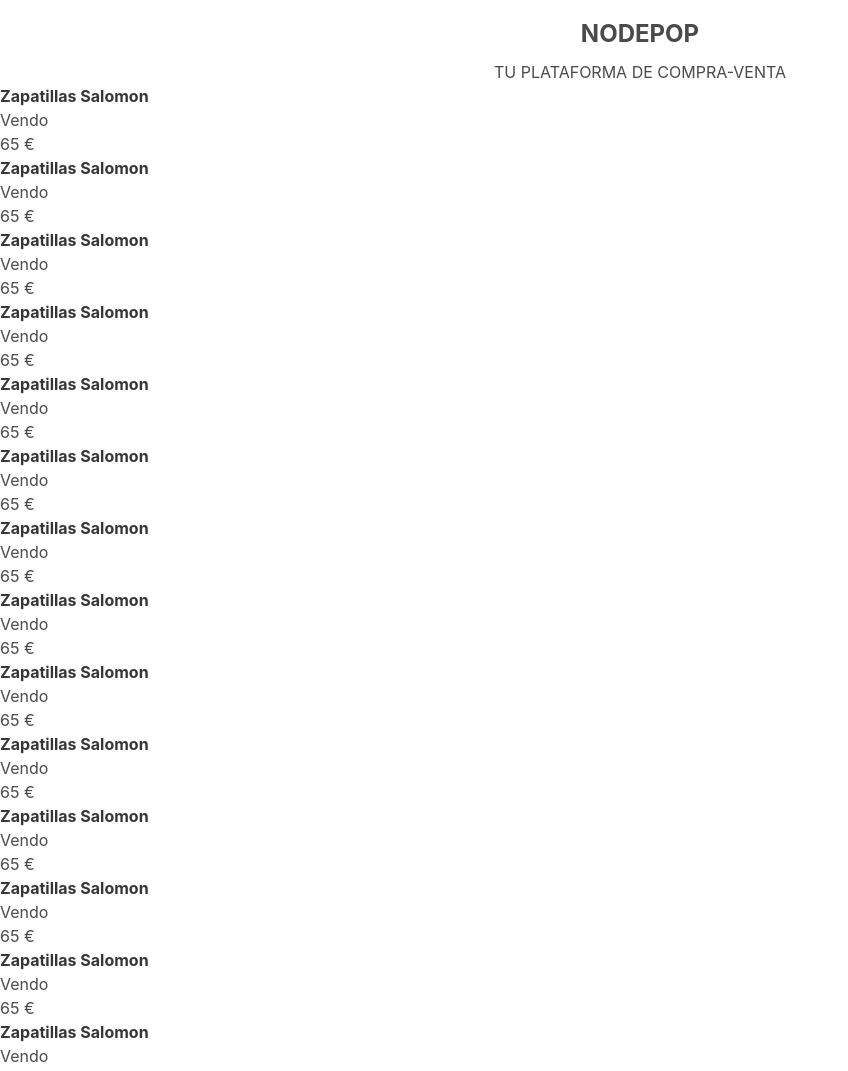
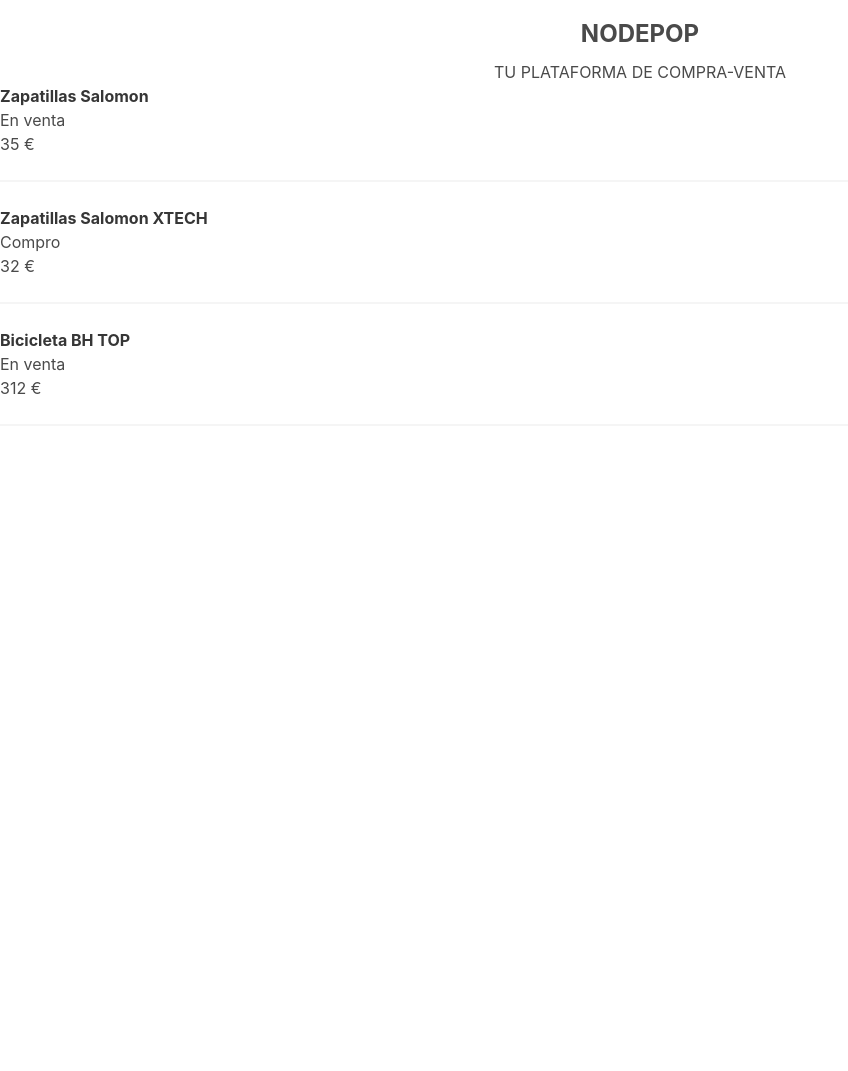
Before and after one commit to jaimeperezortega/Nodepop-Frontend, a plain HTML site: page index.html in a window 1280 px wide. Shown: the top 1071 px of the page, without its empty margins (0-848 px from the left). After the commit the page ends 800 px from the top, so only its background shows below. Drawn offline with nearby package versions, Linux system fonts and the light colour scheme.

Commit message:
Separo la vista del index.js

```diff
--- a/index.html
+++ b/index.html
@@ -17,14 +17,7 @@
     <div class="global-errors hidden"></div>
 
   <main class="ads-list">
-    <article>
-        <div class="ad">
-            <strong class="ad-name">Zapatillas Salomon</strong>
-            <div class="on-sale">Vendo</div>
-            <div class="price">65 €</div>
 
-        </div>
-    </article>
 
   </main>
 
--- a/js/index.js
+++ b/js/index.js
@@ -1,21 +1,42 @@
+
+import {adView} from "./views.js"
 
 
-const loader = document.querySelector(".lds-ring");
+
+window.addEventListener("DOMContentLoaded", event =>{
+    const loader = document.querySelector(".lds-ring");
 
 loader.classList.add("hidden");
 
 
-for(let i=0; i<20; i++){
-    const ad= document.createElement("article");
-    const adHTML= ` <div class="ad">
-    <strong class="ad-name">Zapatillas Salomon</strong>
-    <div class="on-sale">Vendo</div>
-    <div class="price">65 €</div>
+const adsList=[
+    {
+        name: " Zapatillas Salomon",
+        price: 35,
+        onSale: true
+    },
+    {
+        name: " Zapatillas Salomon XTECH",
+        price: 32,
+        onSale: false
+    },
+    {
+        name: " Bicicleta BH TOP",
+        price: 312,
+        onSale: true
+    }
 
-</div>`;
+];
 
-ad.innerHTML = adHTML;
-const adsList= document.querySelector(".ads-list");
-adsList.appendChild(ad);
+const ads= document.querySelector(".ads-list");
+
+for(const ad of adsList){
+    const adElement= document.createElement("article");
+    const adHTML= adView(ad);
+
+adElement.innerHTML = adHTML;
+ads.appendChild(adElement);
 
 }
+
+})
--- /dev/null
+++ b/js/views.js
@@ -0,0 +1,17 @@
+
+
+export  const adView = (ad)=>{
+    let onSale;
+    if(ad.onSale === true){
+        onSale = "En venta"
+    }else{
+        onSale= "Compro"
+    }
+    return ` <div class="ad">
+    <strong class="ad-name">${ad.name}</strong>
+    <div class="on-sale">${onSale} </div>
+    <div class="price">${ad.price} €</div>
+
+</div> <hr>`;
+
+}
```
